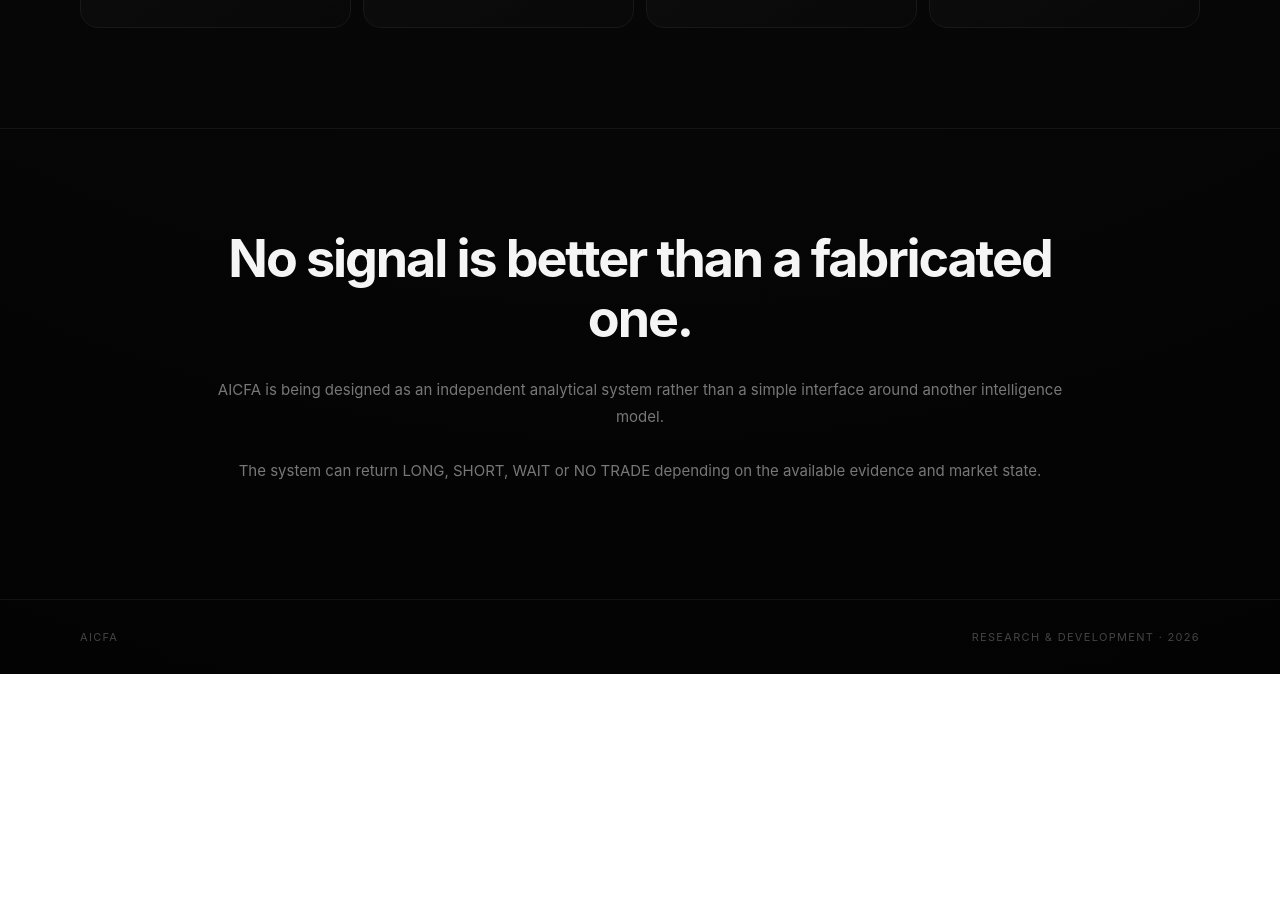
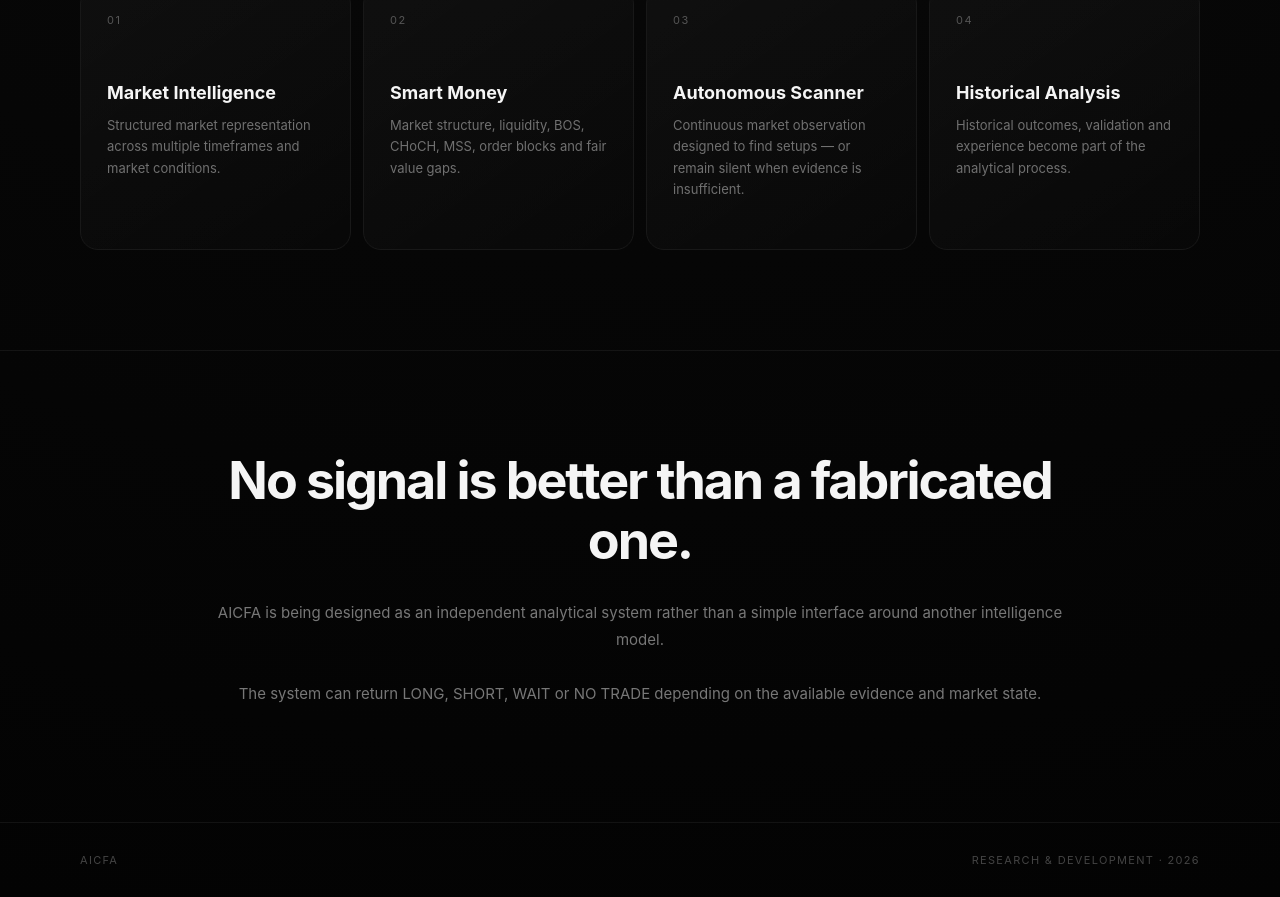
Before and after one commit to nyxtryp/aicfa-web, a Next.js app: page / in a window 1280 px wide. Shown: the part 1120-2017 px from the top of the page. Before the commit the page ends 1794 px from the top, so only its background shows below. Built offline with nearby package versions, Linux system fonts and the light colour scheme.

Commit message:
Fix CSS Module global selectors for Next.js build

```diff
--- a/app/page.module.css
+++ b/app/page.module.css
@@ -1,7 +1,3 @@
-* {
-  box-sizing: border-box;
-}
-
 .container {
   width: min(1120px, calc(100% - 40px));
   margin: auto;
@@ -153,7 +149,7 @@
   font-size: 15px;
 }
 
-footer {
+.footer {
   padding: 30px 0;
   border-top: 1px solid rgba(255,255,255,.06);
   color: #444;
```
